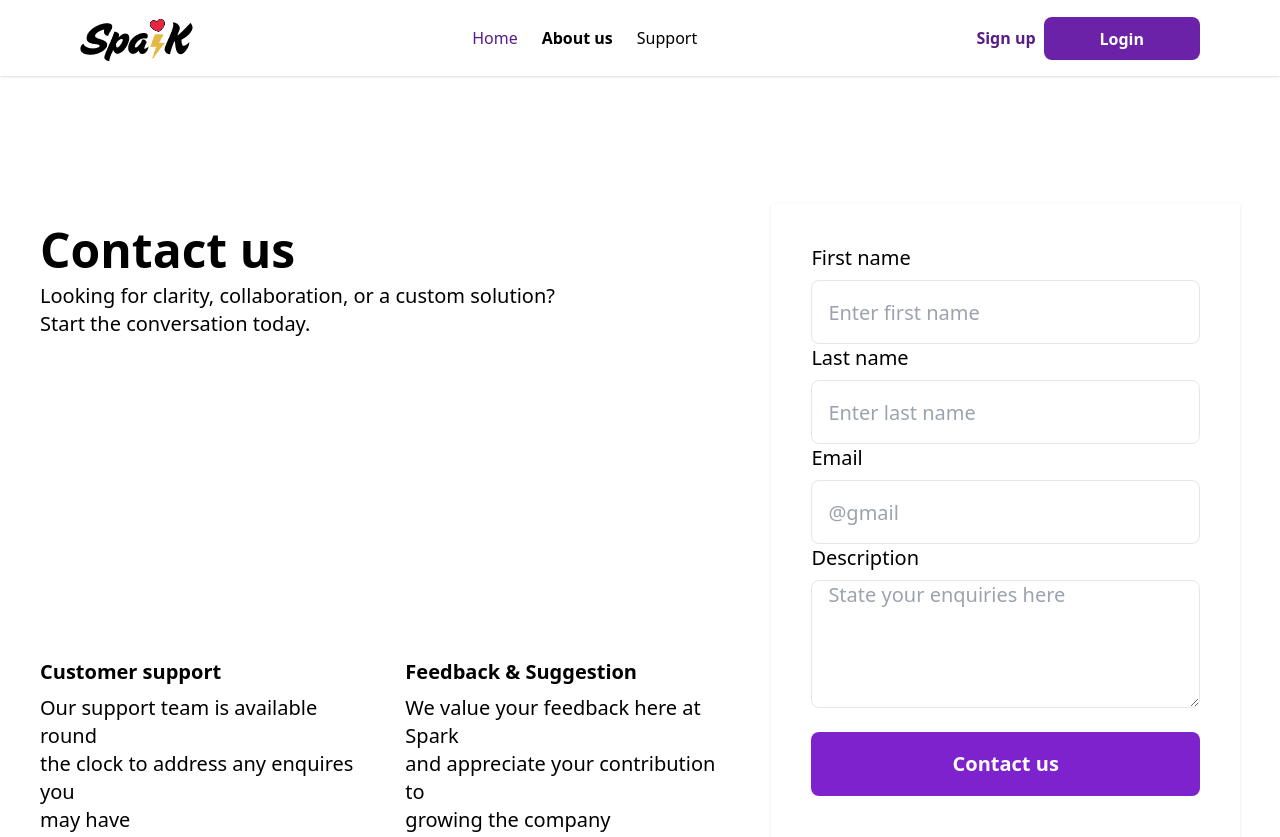
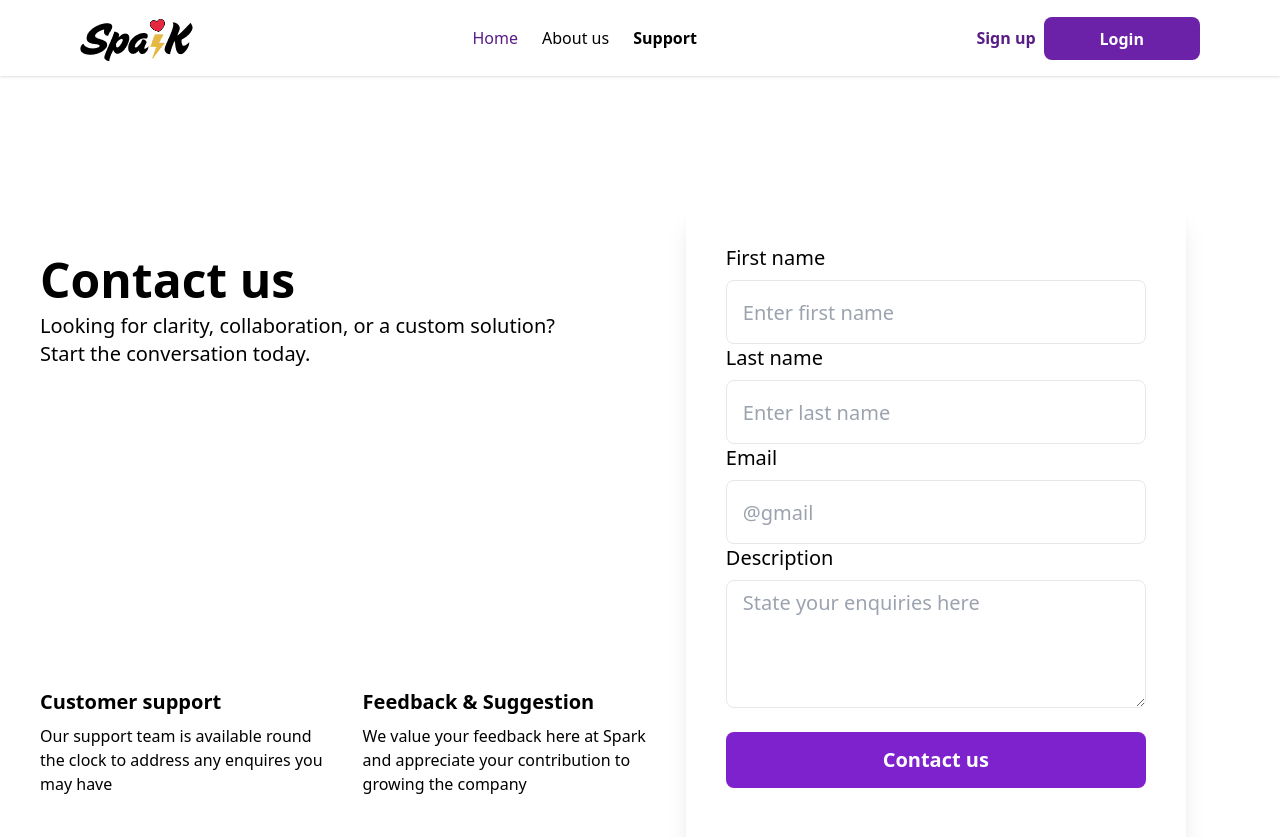
Before and after one commit to ibocodes/SPARK, a plain HTML site: page support.html in a window 1280 px wide. Shown: the top 837 px of the page. Drawn offline with nearby package versions, Linux system fonts and the light colour scheme.

Commit message:
made some corrections

```diff
--- a/aboutus.html
+++ b/support.html
@@ -3,7 +3,7 @@
     <meta charset="UTF-8" />
     <meta name="viewport" content="width=device-width, initial-scale=1.0" />
     <script src="https://cdn.tailwindcss.com"></script>
-    <title>Document</title>
+    <title>SPARK</title>
   </head>
   <body>
     <!-- Header Section: Logo and Navigation -->
@@ -29,15 +29,15 @@
               >
             </li>
             <li>
-              <a
-                href="#"
-                class="hover:underline font-semibold whitespace-nowrap"
-                aria-current="page"
-                >About us</a
-              >
+              <a href="about-us.html" class="hover:underline whitespace-nowrap">About us</a>
             </li>
             <li>
-              <a href="#" class="hover:underline">Support</a>
+              <a
+                href="support.html"
+                class="hover:underline font-semibold"
+                aria-current="page"
+                >Support</a
+              >
             </li>
           </ul>
         </nav>
@@ -72,16 +72,16 @@
           <div class="flex gap-10 mt-80">
             <div class="">
               <h3 class="font-semibold text-xl">Customer support</h3>
-              <p class="font-light text-xl mt-2">
+              <p class="font-light mt-2">
                 Our support team is available round <br />the clock to address
                 any enquires you <br />
                 may have
               </p>
             </div>
 
-            <div class="text-xl">
+            <div class="">
               <h3 class="font-semibold text-xl">Feedback & Suggestion</h3>
-              <p class="font-light text-xl mt-2">
+              <p class="font-light mt-2">
                 We value your feedback here at Spark<br />and appreciate your
                 contribution to <br />
                 growing the company
@@ -90,7 +90,7 @@
           </div>
         </div>
 
-        <div class="text-xl shadow w-[500px] p-10">
+        <div class="text-xl shadow-xl w-[500px] p-10">
           <form action="">
             <label for="" class="text-xl">First name</label><br />
             <input
@@ -118,12 +118,12 @@
               name=""
               id=""
               placeholder="State your enquiries here"
-              class="border w-full h-32 rounded-lg mt-2 pl-4"
+              class="border w-full h-32 rounded-lg mt-2 pl-4 pt-2"
             ></textarea>
 
             <button
               type="submit"
-              class="bg-purple-700 text-white w-full h-16 mt-6 rounded-lg text-xl font-semibold"
+              class="bg-purple-700 text-white w-full h-14 mt-6 rounded-lg text-xl font-semibold"
             >
               Contact us
             </button>
```
Also changed, not shown: about-us.html (added, +63 -0 lines), index.html (+3 -3 lines), SparkIMG/Rectangle 18.png (added), SparkIMG/Rectangle 21.png (added), SparkIMG/Rectangle 22.png (added), SparkIMG/Rectangle 23.png (added), SparkIMG/Rectangle 26.png (added), SparkIMG/Rectangle 27.png (added), SparkIMG/Rectangle 28.png (added), SparkIMG/Rectangle 29.png (added), SparkIMG/Rectangle 30.png (added), SparkIMG/Rectangle 31.png (added).
